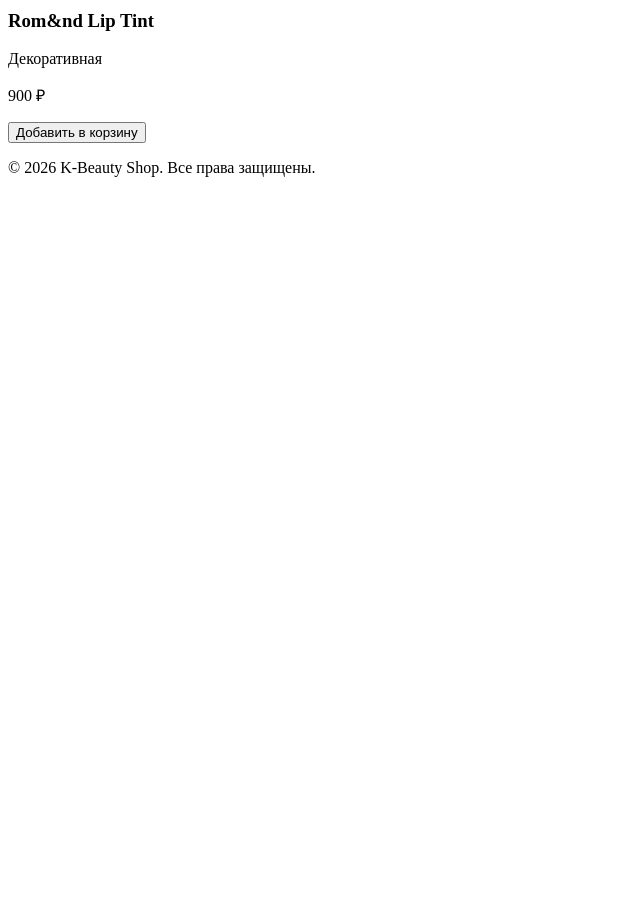
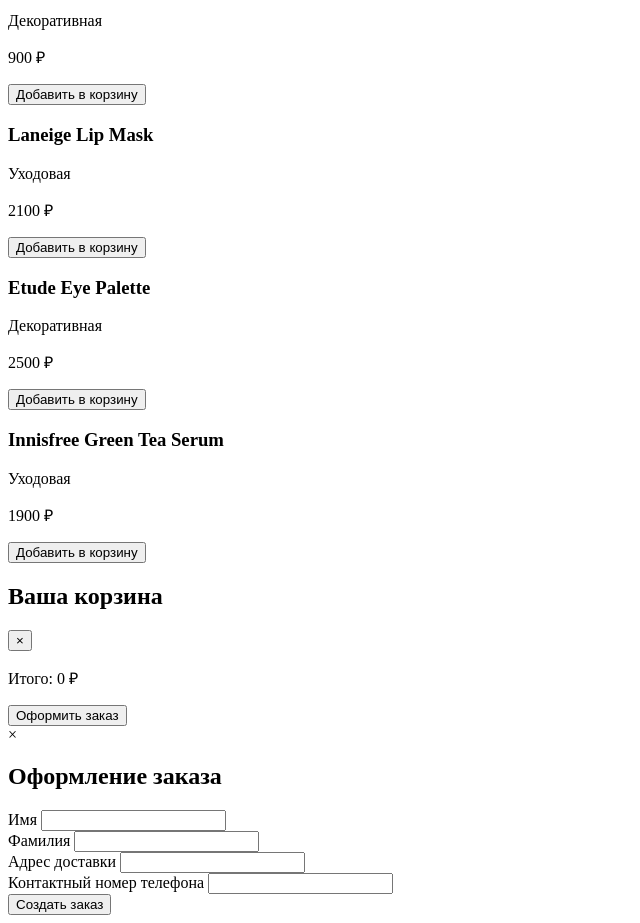
Before and after one commit to miwamika/web_arzsofia, a plain HTML site: page index.html in a window 1280 px wide. Shown: the part 460-1383 px from the top of the page, without its empty margins (0-640 px from the left). Before the commit the page ends 800 px from the top, so only its background shows below. Drawn offline with Linux system fonts and the light colour scheme.

Commit message:
Add cart sidebar, header button and product cards with data-id

```diff
--- a/index.html
+++ b/index.html
@@ -9,41 +9,92 @@
 <body>
     <header>
         <h1> K-Beauty Shop</h1>
-        <p>Лучшая корейская косметика</p>
     </header>
 
-    <main>
-        <section id="catalog">
+    <main class="container">
+        <section id="catalog" class="catalog">
             <h2>Каталог товаров</h2>
 
-            <!-- Карточка 1 -->
             <article class="product-card">
                 <h3>COSRX Snail Mucin</h3>
                 <p class="category">Уходовая</p>
                 <p class="price">1800 ₽</p>
-                <button>Добавить в корзину</button>
+                <button class="add-to-cart" data-id="1">Добавить в корзину</button>
             </article>
 
-            <!-- Карточка 2 -->
             <article class="product-card">
                 <h3>Beauty of Joseon Sunscreen</h3>
                 <p class="category">Уходовая</p>
                 <p class="price">1500 ₽</p>
-                <button>Добавить в корзину</button>
+                <button class="add-to-cart" data-id="2">Добавить в корзину</button>
             </article>
 
-            <!-- Карточка 3 -->
             <article class="product-card">
                 <h3>Rom&nd Lip Tint</h3>
                 <p class="category">Декоративная</p>
                 <p class="price">900 ₽</p>
-                <button>Добавить в корзину</button>
+                <button class="add-to-cart" data-id="3">Добавить в корзину</button>
+            </article>
+
+            <article class="product-card">
+                <h3>Laneige Lip Mask</h3>
+                <p class="category">Уходовая</p>
+                <p class="price">2100 ₽</p>
+                <button class="add-to-cart" data-id="4">Добавить в корзину</button>
+            </article>
+
+            <article class="product-card">
+                <h3>Etude Eye Palette</h3>
+                <p class="category">Декоративная</p>
+                <p class="price">2500 ₽</p>
+                <button class="add-to-cart" data-id="5">Добавить в корзину</button>
+            </article>
+
+            <article class="product-card">
+                <h3>Innisfree Green Tea Serum</h3>
+                <p class="category">Уходовая</p>
+                <p class="price">1900 ₽</p>
+                <button class="add-to-cart" data-id="6">Добавить в корзину</button>
             </article>
         </section>
+
+        <aside id="cart-sidebar" class="hidden">
+            <div class="cart-header">
+                <h2>Ваша корзина</h2>
+                <button id="close-cart">&times;</button>
+            </div>
+            <div id="cart-items"></div>
+            <div class="cart-footer">
+                <p>Итого: <span id="cart-total">0</span> ₽</p>
+                <button id="checkout-btn">Оформить заказ</button>
+            </div>
+        </aside>
     </main>
 
-    <footer>
-        <p>&copy; 2026 K-Beauty Shop. Все права защищены.</p>
-    </footer>
-</body>
-</html>
+        <div id="checkout-modal" class="modal hidden">
+        <div class="modal-content">
+            <span id="close-modal">&times;</span>
+            <h2>Оформление заказа</h2>
+            <form id="order-form">
+                <div class="form-group">
+                    <label for="firstName">Имя</label>
+                    <input type="text" id="firstName" required>
+                </div>
+                <div class="form-group">
+                    <label for="lastName">Фамилия</label>
+                    <input type="text" id="lastName" required>
+                </div>
+                <div class="form-group">
+                    <label for="address">Адрес доставки</label>
+                    <input type="text" id="address" required>
+                </div>
+                <div class="form-group">
+                    <label for="phone">Контактный номер телефона</label>
+                    <input type="tel" id="phone" required>
+                </div>
+                <button type="submit">Создать заказ</button>
+            </form>
+        </div>
+    </div>
+
+    <script src="script.js"></script>
```
